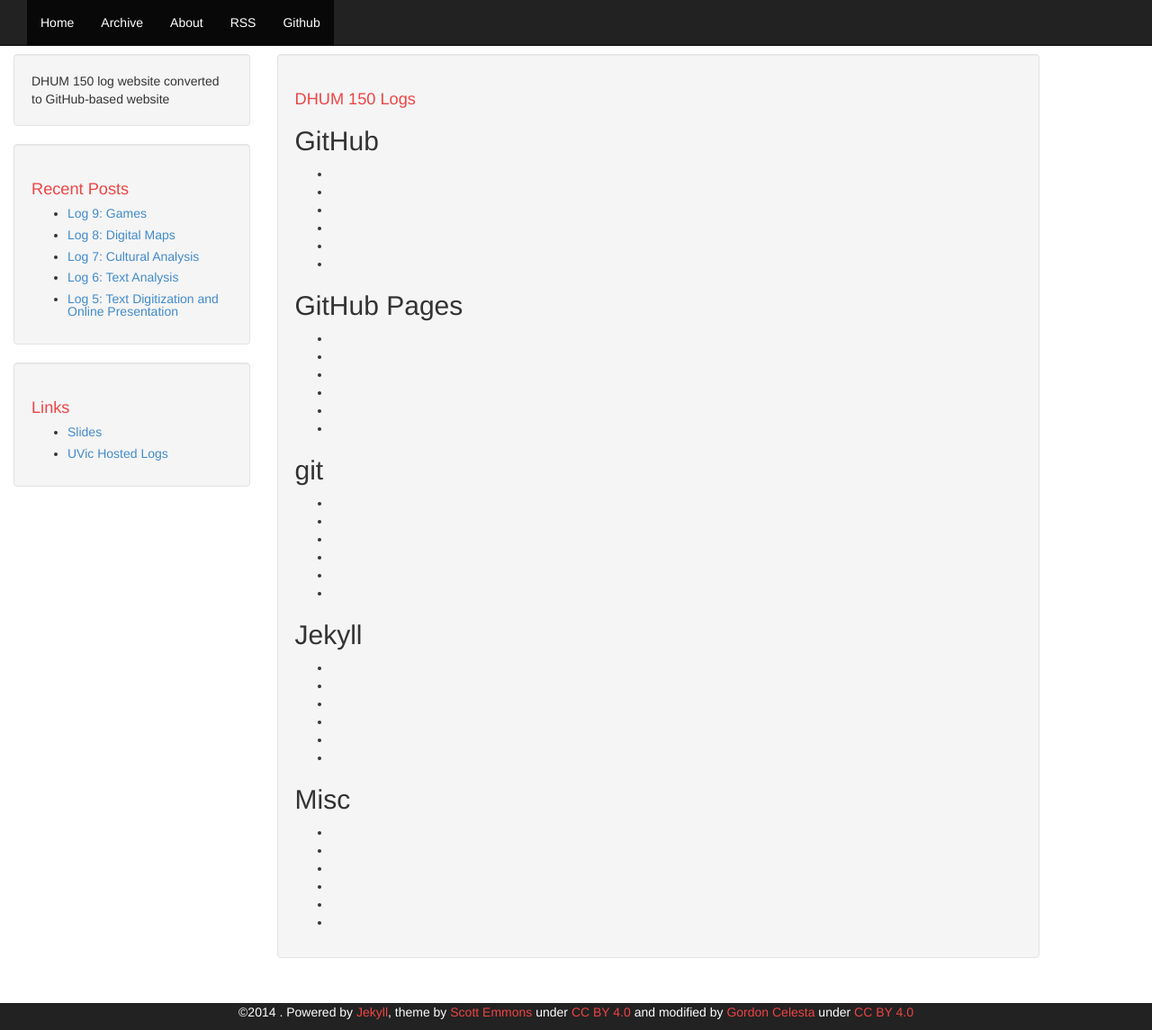
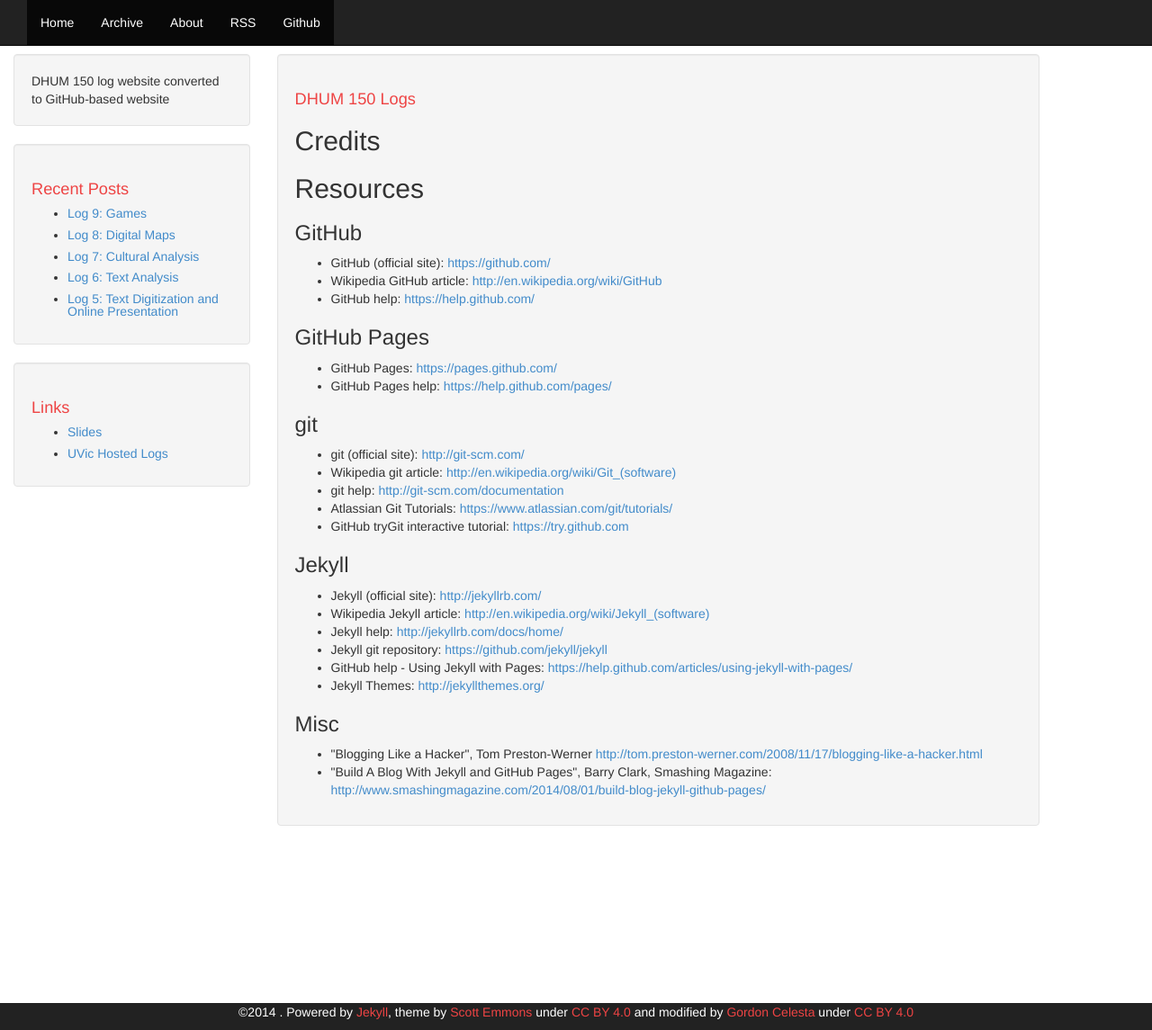
Before and after one commit to gcelesta/gcelesta.github.io, a Jekyll site: the page built from about.html, in a window 1280 px wide and 1145 px high. Shown: the whole window at 90% size. Built offline with Jekyll 4.4.1, drawn with Linux system fonts in a browser that asks for light colours; Markdown is read by kramdown in place of the engine named in the settings.

Commit message:
Added links

```diff
--- a/about.html
+++ b/about.html
@@ -7,50 +7,41 @@
     <div class="content">
         <h1>DHUM 150 Logs</h1>
 
-        <h2>GitHub</h2>
+        <h2>Credits</h2>
+
+        <h2>Resources</h2>
+        <h3>GitHub</h3>
         <ul>
-            <li></li>
-            <li></li>
-            <li></li>
-            <li></li>
-            <li></li>
-            <li></li>
+            <li>GitHub (official site): <a href="https://github.com/">https://github.com/</a></li>
+            <li>Wikipedia GitHub article: <a href="http://en.wikipedia.org/wiki/GitHub">http://en.wikipedia.org/wiki/GitHub</a></li>
+            <li>GitHub help: <a href="https://help.github.com/">https://help.github.com/</a></li>
         </ul>
-        <h2>GitHub Pages</h2>
+        <h3>GitHub Pages</h3>
         <ul>
-            <li></li>
-            <li></li>
-            <li></li>
-            <li></li>
-            <li></li>
-            <li></li>
+            <li>GitHub Pages: <a href="https://pages.github.com/">https://pages.github.com/</a></li>
+            <li>GitHub Pages help: <a href="https://help.github.com/pages/">https://help.github.com/pages/</a></li>
         </ul>
-        <h2>git</h2>
+        <h3>git</h3>
         <ul>
-            <li></li>
-            <li></li>
-            <li></li>
-            <li></li>
-            <li></li>
-            <li></li>
+            <li>git (official site): <a href="http://git-scm.com/">http://git-scm.com/</a></li>
+            <li>Wikipedia git article: <a href="http://en.wikipedia.org/wiki/Git_%28software%29">http://en.wikipedia.org/wiki/Git_(software)</a></li>
+            <li>git help: <a href="http://git-scm.com/documentation">http://git-scm.com/documentation</a></li>
+            <li>Atlassian Git Tutorials: <a href="https://www.atlassian.com/git/tutorials/">https://www.atlassian.com/git/tutorials/</a></li>
+            <li>GitHub tryGit interactive tutorial: <a href="https://try.github.com">https://try.github.com</a></li>
         </ul>
-        <h2>Jekyll</h2>
+        <h3>Jekyll</h3>
         <ul>
-            <li></li>
-            <li></li>
-            <li></li>
-            <li></li>
-            <li></li>
-            <li></li>
+            <li>Jekyll (official site): <a href="http://jekyllrb.com/">http://jekyllrb.com/</a></li>
+            <li>Wikipedia Jekyll article: <a href="http://en.wikipedia.org/wiki/Jekyll_%28software%29">http://en.wikipedia.org/wiki/Jekyll_(software)</a></li>
+            <li>Jekyll help: <a href="http://jekyllrb.com/docs/home/">http://jekyllrb.com/docs/home/</a></li>
+            <li>Jekyll git repository: <a href="https://github.com/jekyll/jekyll">https://github.com/jekyll/jekyll</a></li>
+            <li>GitHub help - Using Jekyll with Pages: <a href="https://help.github.com/articles/using-jekyll-with-pages/">https://help.github.com/articles/using-jekyll-with-pages/</a></li>
+            <li>Jekyll Themes: <a href="http://jekyllthemes.org/">http://jekyllthemes.org/</a></li>
         </ul>
-        <h2>Misc</h2>
+        <h3>Misc</h3>
         <ul>
-            <li></li>
-            <li></li>
-            <li></li>
-            <li></li>
-            <li></li>
-            <li></li>
+            <li>"Blogging Like a Hacker", Tom Preston-Werner <a href="http://tom.preston-werner.com/2008/11/17/blogging-like-a-hacker.html">http://tom.preston-werner.com/2008/11/17/blogging-like-a-hacker.html</a></li>
+            <li>"Build A Blog With Jekyll and GitHub Pages", Barry Clark, Smashing Magazine: <a href="http://www.smashingmagazine.com/2014/08/01/build-blog-jekyll-github-pages/">http://www.smashingmagazine.com/2014/08/01/build-blog-jekyll-github-pages/</a></li>
         </ul>
     </div>
 </div>
```
